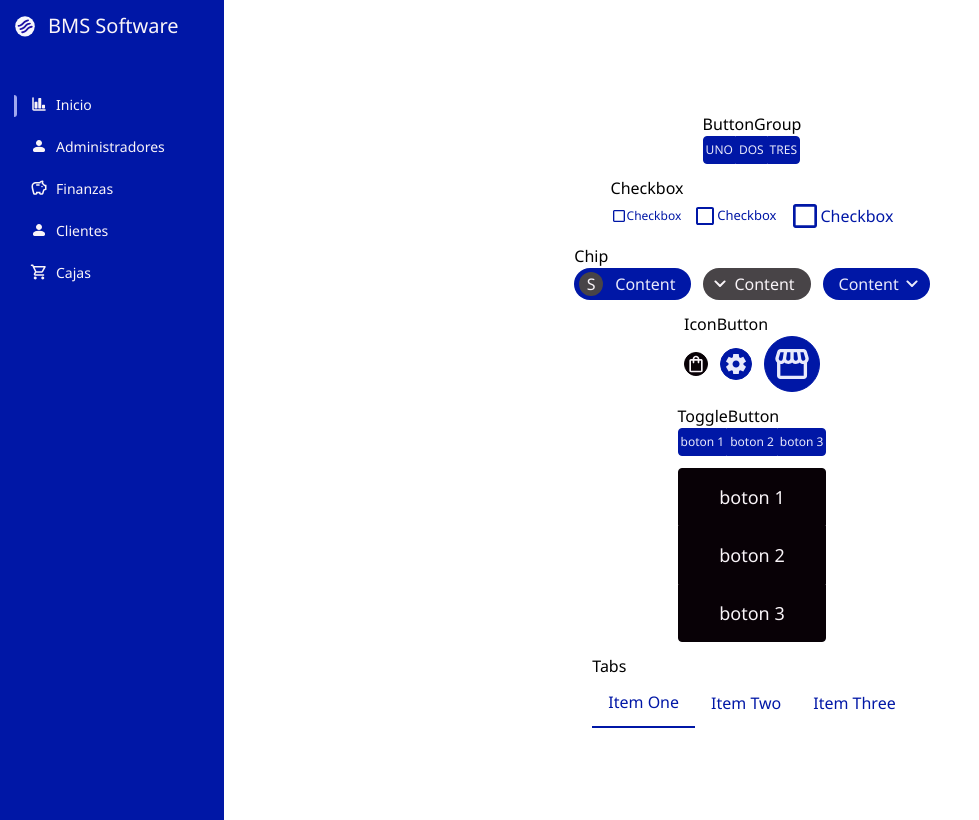
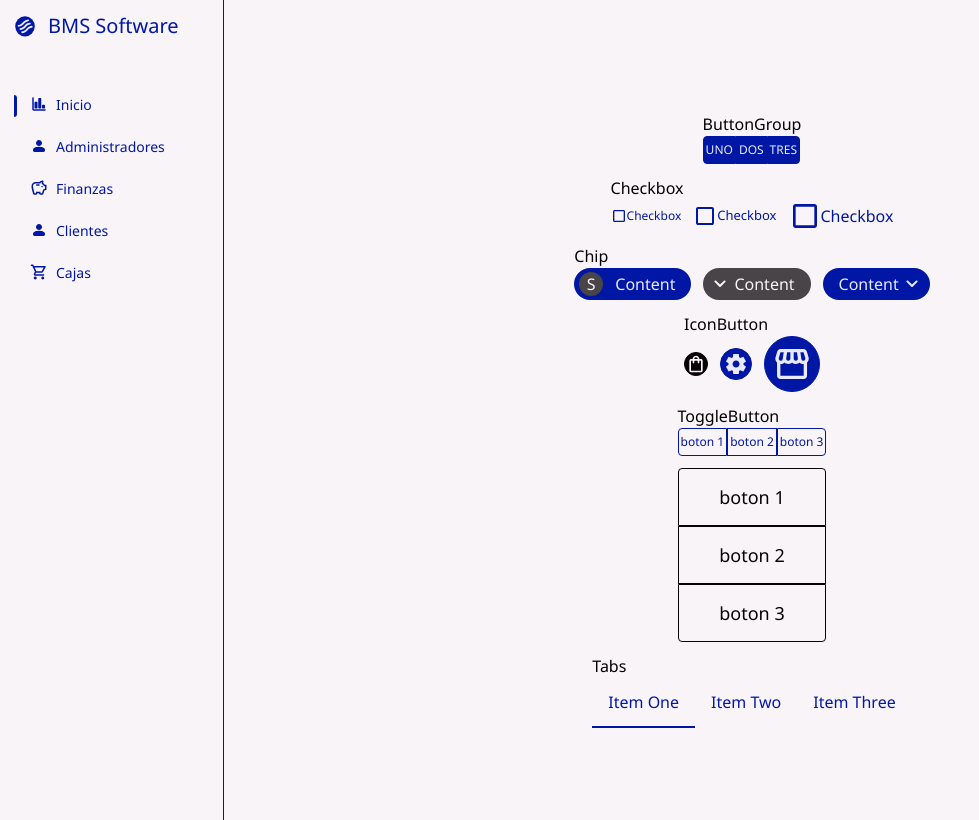
Before and after one commit to LucasDDL/BotonReutilizable, a Next.js app: page /theme/button-group in a window 1280 px wide. Shown: the whole page, without its empty margins (0-979 px from the left). Built offline with nearby package versions, Linux system fonts and the light colour scheme.

Commit message:
arreglar cosas

```diff
--- a/src/app/globals.css
+++ b/src/app/globals.css
@@ -7,12 +7,12 @@
     @apply flex;
   }
 
-  .tab{
-    @apply py-3 px-4 text-primary active:bg-primary-200 cursor-pointer
+  .tab {
+    @apply border-b-2 border-b-transparent py-3 px-4 text-primary active:bg-primary-200 cursor-pointer;
+
+    &.tab-active{
+      @apply border-b-primary;
     }
-
-  .tab-active{
-    @apply border-b-2 border-b-primary
   }
 
   .avatar {
@@ -35,7 +35,7 @@
     }
   }
 
-  .chip{
+  .chip {
     @apply flex gap-3 justify-center items-center h-8 rounded-r-full rounded-l-full p-4 ;
     .avatar{
       @apply size-6 ml-[-11px];
@@ -211,8 +211,12 @@
     }
   }
 
-  .toggle-btn-active{
-    @apply bg-primary-50 text-primary;
+  .toggle-button {
+    .btn {
+      &.toggle-btn-active {
+        @apply bg-primary text-white;
+      }
+    }
   }
 }
 
--- a/src/app/layout.tsx
+++ b/src/app/layout.tsx
@@ -20,7 +20,7 @@ export default function RootLayout({
       <body className={`${fira.variable} font-sans`}>
         <div className="flex min-h-screen">
           <Sidebar />
-          <div className="flex flex-col flex-1">{children}</div>
+          <div className="flex flex-col flex-1 bg-white">{children}</div>
         </div>
       </body>
     </html>
--- a/src/components/ButtonGroup/ButtonGroup.tsx
+++ b/src/components/ButtonGroup/ButtonGroup.tsx
@@ -23,7 +23,7 @@ export const ButtonGroup = (props: ButtonGroupProps) => {
         //   throw new Error('ButtonGroup only accepts Button components as children')
         // }
 
-        return cloneElement<ButtonProps>(child as ReactElement, { ...child.props, variant, size, color })
+        return <Button {...child.props} variant={variant} size={size} color={color} />
       })}
     </div>
   )
--- a/src/components/Menu/MenuItem.tsx
+++ b/src/components/Menu/MenuItem.tsx
@@ -10,12 +10,12 @@ interface MenuItemProps {
 export function MenuItem(props: MenuItemProps) {
   const { label, startIcon, endIcon, active } = props
   return (
-    <div className='relative cursor-pointer flex rounded-md py-[6px] px-4 gap-2  font-normal text-white text-sm hover:bg-primary-700 active:bg-primary-500'>
+    <div className='relative cursor-pointer flex rounded-md py-[6px] px-4 gap-2  font-normal text-primary text-sm hover:bg-primary-50 active:bg-primary-100'>
       {startIcon}
       <span className='flex-1'>{label}</span>
       {endIcon}
       {
-        active && <div className='absolute left-0 w-[3px] h-[22px] rounded-r bg-primary-200'></div>
+        active && <div className='absolute left-0 w-[3px] h-[22px] rounded-r bg-primary'></div>
       }
     </div>
   )
--- a/src/components/Sidebar/Sidebar.tsx
+++ b/src/components/Sidebar/Sidebar.tsx
@@ -4,9 +4,11 @@ import { Logo } from '@/icons/components/Logo'
 
 export function Sidebar() {
   return (
-    <aside className='bg-primary min-h-screen w-[224px] pt-[15px] pl-[14px] pr-[10px]'>
-        <div className='text-[20px] leading-[22px] text-white flex gap-[10px] mb-[50px]'><Logo/>BMS Software</div>
-        <Menu />
+    <aside className='bg-white border-r border-r-primary min-h-screen w-[224px] pt-[15px] pl-[14px] pr-[10px]'>
+      <div className='text-[20px] leading-[22px] text-primary flex gap-[10px] mb-[50px]'>
+        <Logo color="#e9eafb" fill="#0017a6" /> BMS Software
+      </div>
+      <Menu />
     </aside>
   )
 }
--- a/src/components/Tabs/Tabs.tsx
+++ b/src/components/Tabs/Tabs.tsx
@@ -8,7 +8,7 @@ export type TabsProps = PropsWithChildren & {
 
 export const Tabs = (props: TabsProps) => {
   const { children, className } = props
-  const [activeChildIndex, setActiveChildIndex] = useState<number | null>(0)
+  const [activeChildIndex, setActiveChildIndex] = useState<number>(0)
 
   const handleClick = (index: number) => {
     setActiveChildIndex(index)
@@ -19,7 +19,9 @@ export const Tabs = (props: TabsProps) => {
         if (!isValidElement(child)) {
           return null
         }
+
         const isActive = activeChildIndex === index
+
         return cloneElement(child as ReactElement, {
           ...child.props,
           onClick: () => handleClick(index),
--- a/src/components/ToggleButton/ToggleButton.tsx
+++ b/src/components/ToggleButton/ToggleButton.tsx
@@ -14,7 +14,8 @@ export type ToggleButtonProps = PropsWithChildren & {
 }
 
 export const ToggleButton = (props: ToggleButtonProps) => {
-  const { children, variant = 'contained', size = 'sm', color = 'primary', className, direction = 'horizontal' } = props
+  const { children, ...buttonGroupProps } = props
+
   const [activeChildIndex, setActiveChildIndex] = useState<number | null>(null)
 
   const handleClick = (index: number) => {
@@ -22,19 +23,19 @@ export const ToggleButton = (props: ToggleButtonProps) => {
   }
 
   return (
-    <ButtonGroup variant={variant} size={size} color={color} className={className} direction={direction}>
-
+    <ButtonGroup {...buttonGroupProps} className={`${buttonGroupProps.className || ''} toggle-button`} >
       {Children.map(children, (child, index) => {
         if (!isValidElement(child)) {
           return null
         }
         const isActive = activeChildIndex === index
+
         return cloneElement(child as ReactElement, {
           ...child.props,
           onClick: () => handleClick(index),
           className: isActive ? `${child.props.className} toggle-btn-active` : child.props.className
         })
       })}
-    </ButtonGroup>
+    </ButtonGroup >
   )
 }
--- a/src/icons/components/Logo.tsx
+++ b/src/icons/components/Logo.tsx
@@ -5,13 +5,12 @@ export const Logo = (props: SVGProps<SVGSVGElement>) => (
     xmlns="http://www.w3.org/2000/svg"
     width={24}
     height={24}
-    fill="none"
     viewBox="0 0 24 24"
     {...props}
   >
-    <ellipse cx={11} cy={11.315} fill="#F7F7FC" rx={9.778} ry={10.093} />
+    <ellipse cx={11} cy={11.315} fill={props.fill || "#F7F7FC"} rx={9.778} ry={10.093} />
     <path
-      fill="#2011A6"
+      fill={props.color || "#F7F7FC"}
       d="M12.822 6.647a6.464 6.464 0 0 0-2.614 1.882l-.143.176a8.314 8.314 0 0 1-3.532 2.632c-.599.233-1.25.427-1.896.466a.917.917 0 0 1-.203-1.82l.088-.01c.458-.039.92-.179 1.346-.344a6.461 6.461 0 0 0 2.614-1.883l.143-.175a8.315 8.315 0 0 1 3.532-2.633c.598-.232 1.25-.425 1.895-.465a.925.925 0 0 1 .97.86c.031.503-.316.823-.854.97l-1.346.344Zm1.834 3.176a6.465 6.465 0 0 0-2.615 1.882l-.142.175a8.314 8.314 0 0 1-3.533 2.632c-.598.233-1.25.427-1.896.466a.917.917 0 0 1-.202-1.82l.087-.01c.459-.038.92-.178 1.346-.344a6.46 6.46 0 0 0 2.614-1.882l.143-.176a8.314 8.314 0 0 1 3.533-2.632c.598-.233 1.25-.426 1.894-.466a.925.925 0 0 1 .971.86c.03.504-.317.823-.855.97l-1.346.345Zm-1.074 5.418.15-.185a6.482 6.482 0 0 1 2.757-2.058l1.346-.345c.538-.146.885-.465.855-.97a.925.925 0 0 0-.971-.86c-.646.04-1.297.234-1.895.467a8.3 8.3 0 0 0-3.383 2.447l-.15.185a6.487 6.487 0 0 1-2.756 2.057 5.333 5.333 0 0 1-1.15.323l-.197.022a.917.917 0 1 0 .115 1.83c.646-.04 1.298-.233 1.896-.467a8.29 8.29 0 0 0 3.383-2.447Z"
     />
   </svg>
```
